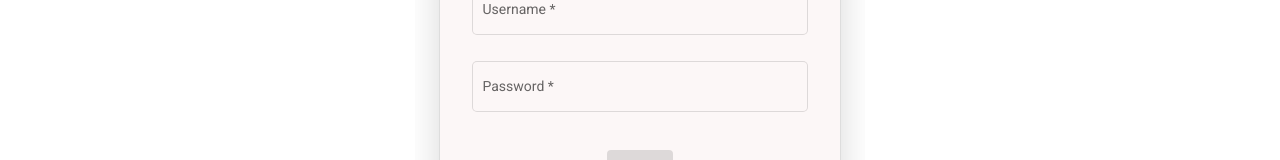
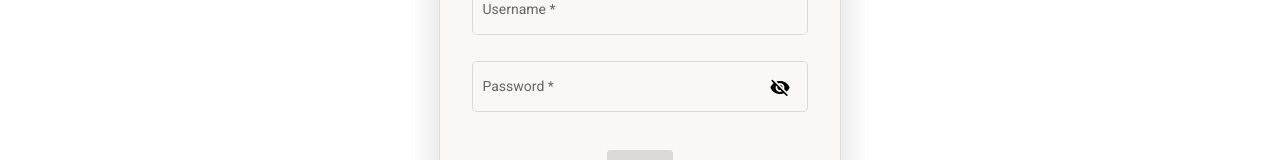
Before and after one commit to hemanthvh96/LTIECOM, an Angular app: page / in a window 1280 px wide. Shown: the part 252-412 px from the top of the page. Built offline with nearby package versions, Linux system fonts and the light colour scheme.

Commit message:
paginator changes

```diff
--- a/package.json
+++ b/package.json
@@ -14,7 +14,7 @@
     "@angular/cdk": "^14.2.4",
     "@angular/common": "^14.2.0",
     "@angular/compiler": "^14.2.0",
-    "@angular/core": "^14.2.0",
+    "@angular/core": "^14.2.6",
     "@angular/forms": "^14.2.0",
     "@angular/material": "^14.2.4",
     "@angular/platform-browser": "^14.2.0",
--- a/src/app/sign-in/sign-in.component.html
+++ b/src/app/sign-in/sign-in.component.html
@@ -14,7 +14,11 @@
     </mat-form-field>
     <mat-form-field appearance="outline">
       <mat-label>Password</mat-label>
-      <input matInput type="password" [(ngModel)]="password" name="password" #passwordCtrl="ngModel" required>
+      <input matInput [type]="hide ? 'password' : 'text'" [(ngModel)]="password" name="password" #passwordCtrl="ngModel" required>
+      <button mat-icon-button matSuffix (click)="hide = !hide" [attr.aria-label]="'Hide password'"
+      [attr.aria-pressed]="hide">
+          <mat-icon>{{hide ? 'visibility_off' : 'visibility'}}</mat-icon>
+      </button>
       <mat-error *ngIf="!passwordCtrl.valid">
         Please provide a valid password
       </mat-error>
@@ -22,6 +26,6 @@
     <div class="submit">
       <button type="submit" mat-raised-button color="primary" [disabled]="!loginForm.form.valid">Login</button>
     </div>
-    <p class="checkAccount">Don't have an account?<a href="#" (click)="signUp()"> Sign Up </a></p>
+    <p class="checkAccount">Don't have an account ? <a href="#" (click)="signUp()"> Sign Up </a></p>
   </form>
 </div>
--- a/src/app/sign-in/sign-in.component.ts
+++ b/src/app/sign-in/sign-in.component.ts
@@ -11,6 +11,7 @@ import { Router } from '@angular/router';
 export class SignInComponent implements OnInit {
   userName: any;
   password: any;
+  hide = true;
   @Output() selectedIndex = new EventEmitter<string>();
 
   constructor(private router: Router, private authService: AuthService) { }
```
Also changed, not shown: 1 other file (tests, documents, lock files or other folders).
